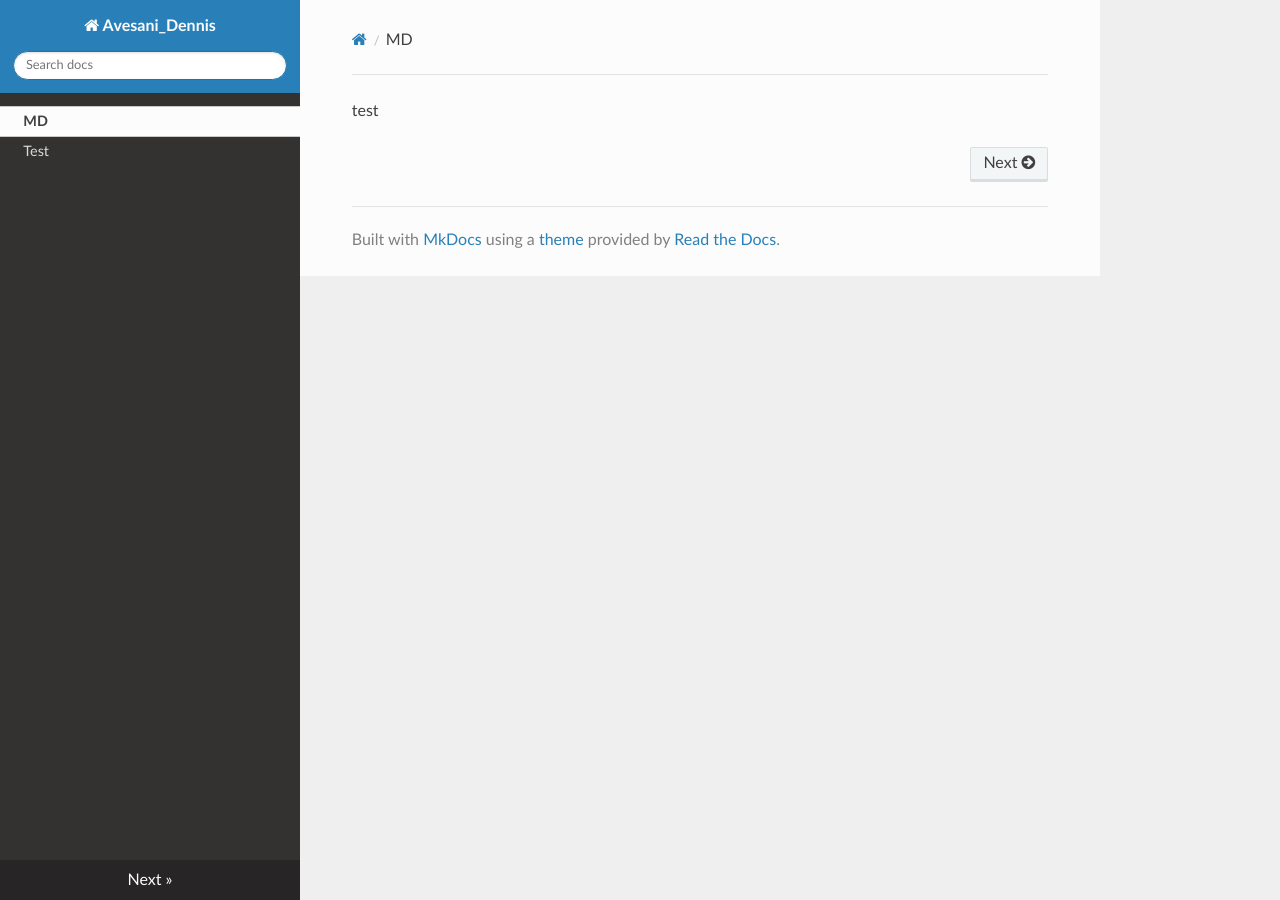
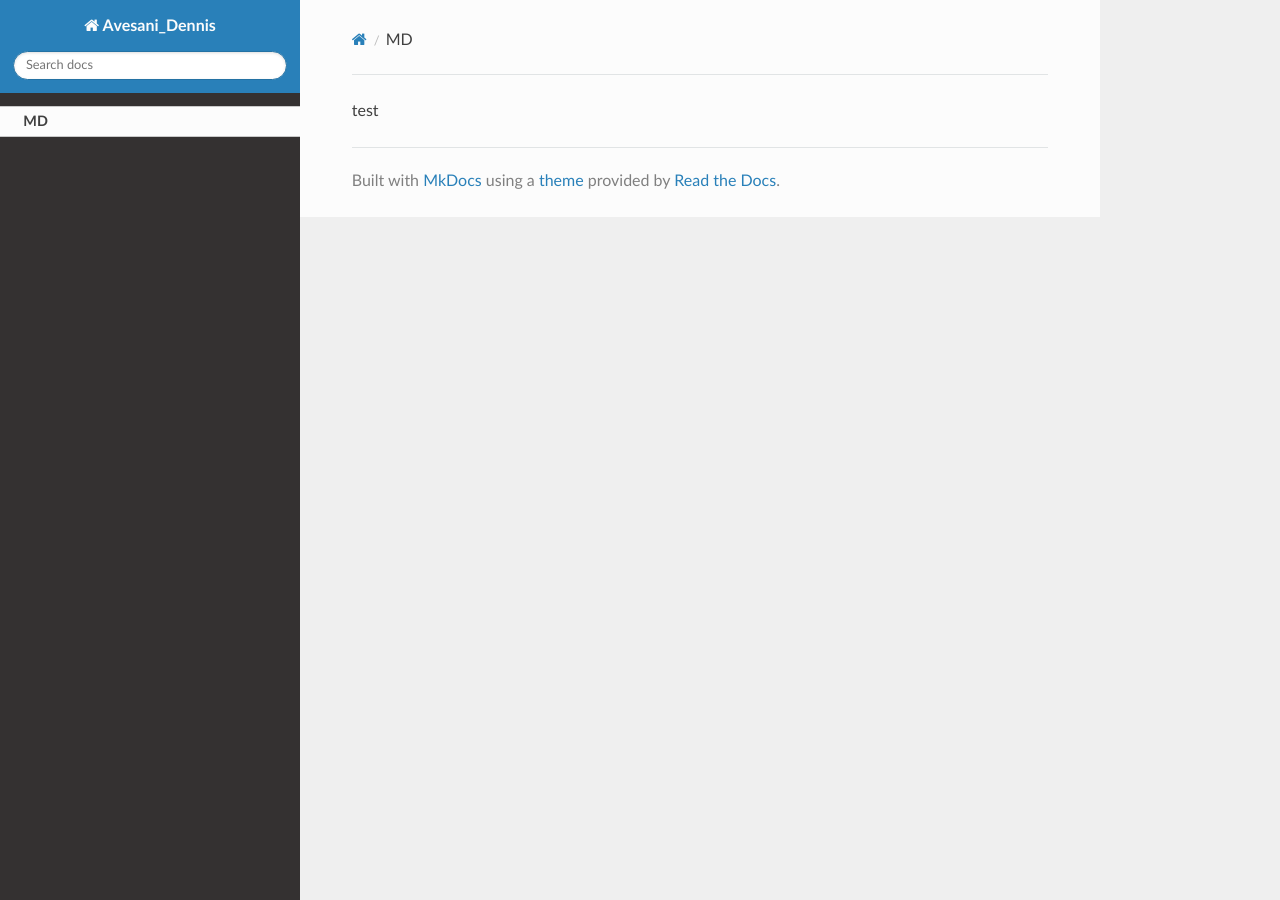
Before and after one commit to avesanidennis/AvesaniDennis-5AI-2020-2021-, an MkDocs documentation site: the page built from docs/index.md, in a window 1280 px wide. Built offline with MkDocs 1.6.1, drawn with Linux system fonts in a browser that asks for light colours; nearby versions of some CDN libraries.

Commit message:
Update mkdocs.yml

```diff
--- a/mkdocs.yml
+++ b/mkdocs.yml
@@ -1,8 +1,6 @@
 site_name: Avesani_Dennis
 
 nav:
-
     - 'MD': 'index.md'
-    - 'Test': 'test.txt'
 theme:
     name: readthedocs
```
